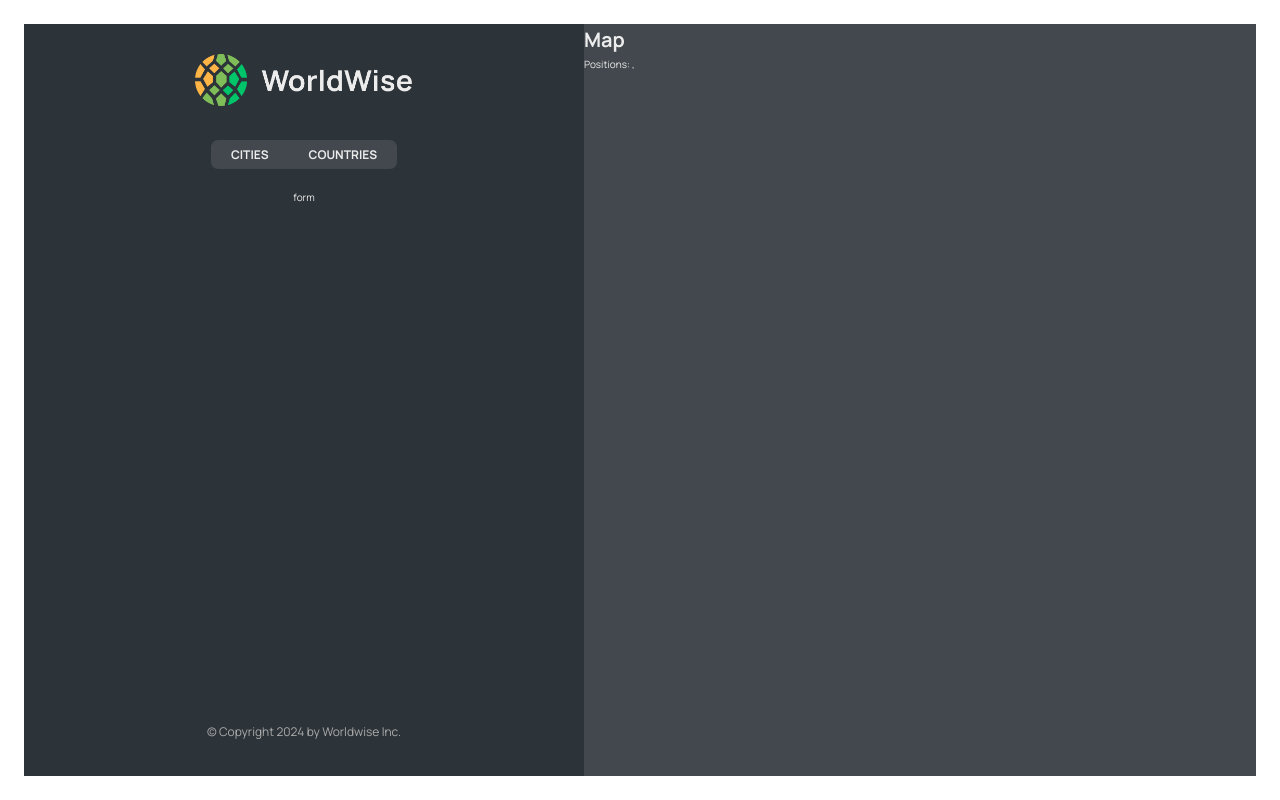
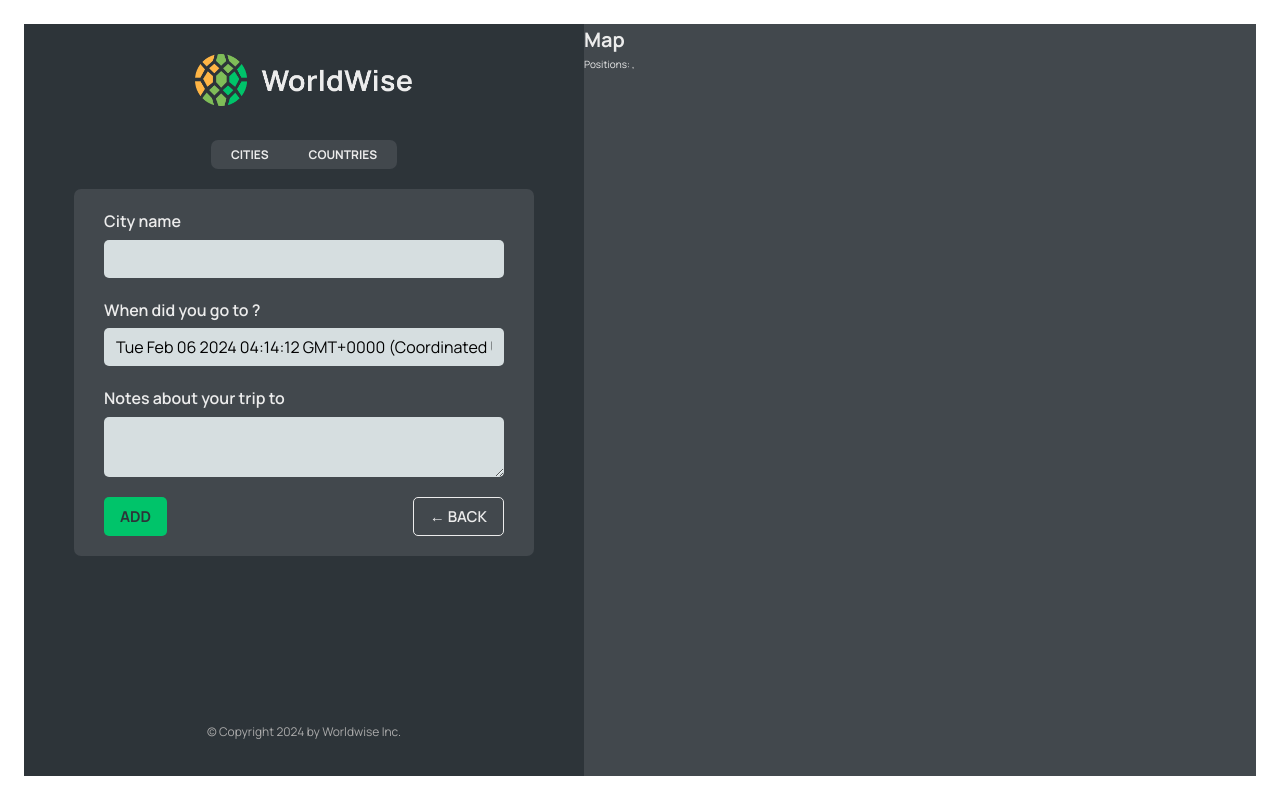
Before and after one commit to vivekrai1999/WorldWise, a React (Vite) app: page /app/form in a window 1280 px wide. Built offline with nearby package versions, Linux system fonts and the light colour scheme; data requests are answered from the project's data file.

Commit message:
Programmatic navigation using useNavigate

```diff
--- a/src/App.jsx
+++ b/src/App.jsx
@@ -9,6 +9,7 @@
 import { useEffect, useState } from "react"
 import CountryList from "./components/CountryList"
 import City from './components/City'
+import Form from './components/Form'
 
 const URL = 'http://localhost:9000/cities'
 function App() {
@@ -39,7 +40,7 @@
         <Route path="cities" element={<CityList cities={cities} isLoading={isLoading}/>}/>
         <Route path="cities/:id" element={<City />}/>
         <Route path="country" element={<CountryList cities={cities} isLoading={isLoading}/>}/>
-        <Route path="form" element={<p>form</p>}/>
+        <Route path="form" element={<Form />}/>
       </Route>
       <Route path="login" element={<Login/>}/>
       <Route path="*" element={<PageNotFound/>}/>
--- /dev/null
+++ b/src/components/Button.jsx
@@ -0,0 +1,10 @@
+import React from 'react'
+import styles from './Button.module.css'
+
+function Button({children, type, onClick}) {
+  return (
+    <button onClick={onClick} className={`${styles.btn} ${styles[type]}`}>{children}</button>
+  )
+}
+
+export default Button
--- a/src/components/CountryList.jsx
+++ b/src/components/CountryList.jsx
@@ -20,7 +20,7 @@
   //if(!countries.length) return <Message message="Add your first city by clicking on a city on the map" />
   return (
     <ul className={styles.countryList}>
-        {countries.map(country=><CountryItem country={country}/>)}
+        {countries.map(country=><CountryItem key={country.country} country={country}/>)}
     </ul>
   )
 }
--- a/src/components/Form.jsx
+++ b/src/components/Form.jsx
@@ -3,6 +3,8 @@
   import { useState } from "react";
 
   import styles from "./Form.module.css";
+  import Button from "./Button";
+import { useNavigate } from "react-router";
 
   export function convertToEmoji(countryCode) {
     const codePoints = countryCode
@@ -17,6 +19,8 @@
     const [country, setCountry] = useState("");
     const [date, setDate] = useState(new Date());
     const [notes, setNotes] = useState("");
+
+    const navigate = useNavigate()
 
     return (
       <form className={styles.form}>
@@ -49,8 +53,11 @@
         </div>
 
         <div className={styles.buttons}>
-        <button>Add</button>
-        <button>&larr; Back</button>
+          <Button type="primary">Add</Button>
+          <Button type="back" onClick={(e)=>{
+            e.preventDefault()
+            navigate(-1)
+            }}>&larr; Back</Button>
         </div>
       </form>
     );
--- a/src/components/Map.jsx
+++ b/src/components/Map.jsx
@@ -1,13 +1,14 @@
 import React from 'react'
 import styles from './Map.module.css'
-import { useSearchParams } from 'react-router-dom'
+import { useNavigate, useSearchParams } from 'react-router-dom'
 
 function Map() {
   const [searchParams, setSearchParams] = useSearchParams()
+  const navigate = useNavigate()
   const lat = searchParams.get('lat')
   const lng = searchParams.get('lng')
   return (
-    <div className={styles.mapContainer}>
+    <div className={styles.mapContainer} onClick={()=>navigate("form")}>
         <h1>Map</h1>
         <p>Positions: {lat},{lng}</p>
     </div>
```
Lines whose indentation alone changed are shown as unchanged.
